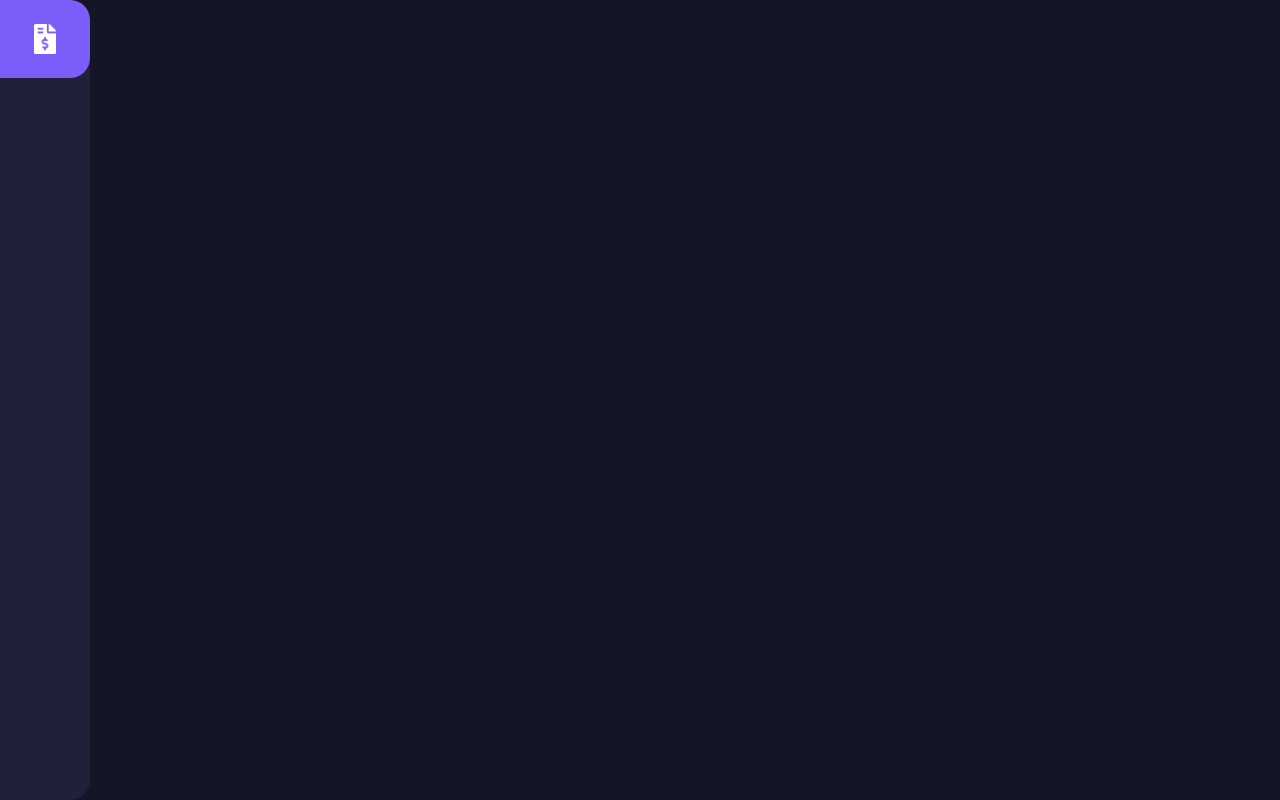
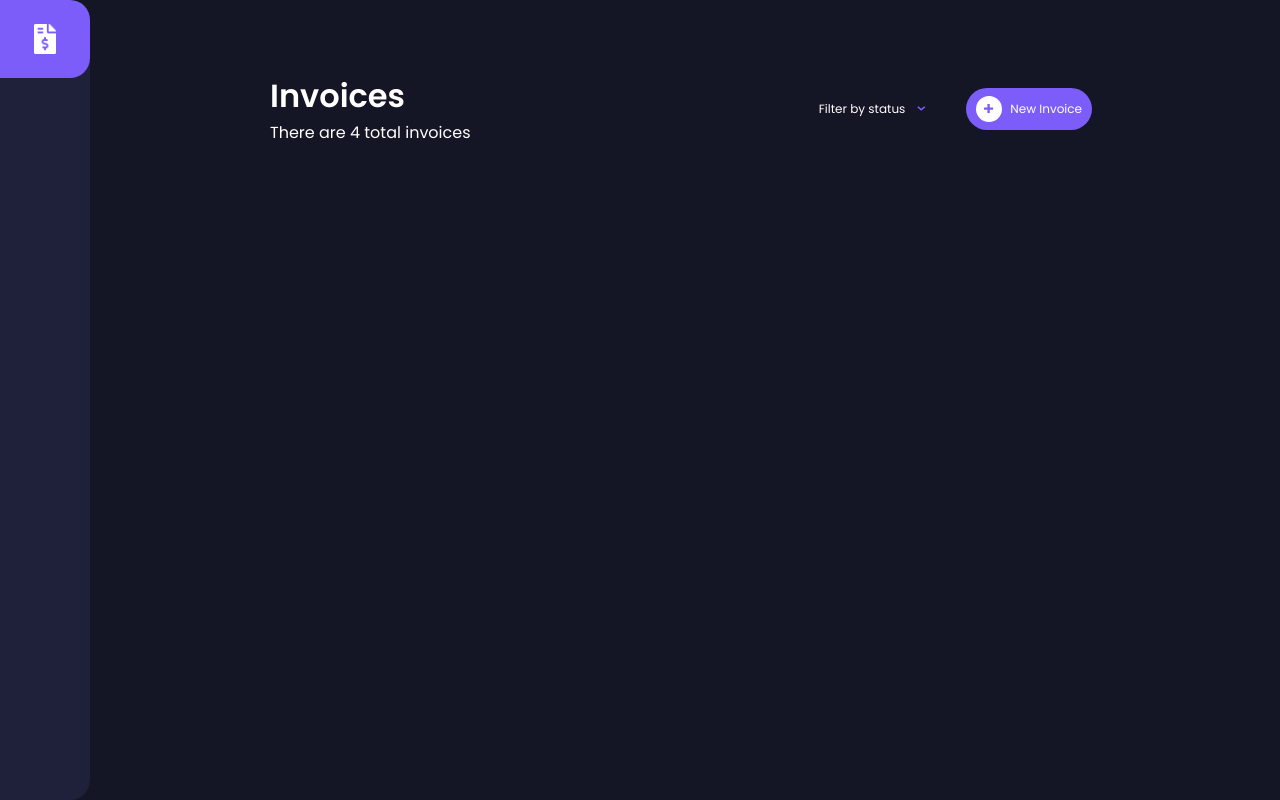
Before and after one commit to alexandre-soares/pay-for-it, a Vue app: page / in a window 1280 px wide. Built offline with nearby package versions, Linux system fonts and the light colour scheme.

Commit message:
adding home header

```diff
--- a/src/views/Home.vue
+++ b/src/views/Home.vue
@@ -1,10 +1,131 @@
 <template>
-  <div class="home"></div>
+  <div class="home container">
+    <!-- Header -->
+    <div class="header flex">
+      <div class="left flex flex-column">
+        <h1>Invoices</h1>
+        <span>There are 4 total invoices</span>
+      </div>
+      <div class="right flex">
+        <div @click="toggleFilterMenu" class="filter flex">
+          <span>Filter by status</span>
+          <img src="@/assets/icon-arrow-down.svg" alt="icon" />
+          <ul v-show="filterMenu" class="filter-menu">
+            <li>Draft</li>
+            <li>Pending</li>
+            <li>Paid</li>
+            <li>Clear Filter</li>
+          </ul>
+        </div>
+        <div @click="newInvoice" class="button flex">
+          <div class="inner-button flex">
+            <img src="@/assets/icon-plus.svg" alt="icon" />
+          </div>
+          <span>New Invoice</span>
+        </div>
+      </div>
+    </div>
+  </div>
 </template>
 
 <script>
 export default {
   name: "Home",
   components: {},
+  data() {
+    return {
+      filterMenu: null,
+    };
+  },
+  methods: {
+    toggleFilterMenu() {
+      this.filterMenu = !this.filterMenu;
+    },
+    newInvoice() {
+      console.log("newInvoice");
+    },
+  },
 };
 </script>
+
+<style lang="scss" scoped>
+.home {
+  color: #fff;
+
+  .header {
+    margin-bottom: 65px;
+
+    .left,
+    .right {
+      flex: 1;
+    }
+
+    .right {
+      justify-content: flex-end;
+      align-items: center;
+
+      .button,
+      .filter {
+        align-items: center;
+
+        span {
+          font-size: 12px;
+        }
+      }
+
+      .filter {
+        position: relative;
+        cursor: pointer;
+        margin-right: 40px;
+
+        img {
+          margin-left: 12px;
+          width: 9px;
+          height: 5px;
+        }
+
+        .filter-menu {
+          width: 120px;
+          position: absolute;
+          top: 25px;
+          list-style: none;
+          background-color: #1e2139;
+          box-shadow: 0 4px 6px -1px rgba(0, 0, 0, 0.1),
+            0 2px 4px -1px rgba(0, 0, 0, 0.06);
+
+          li {
+            cursor: pointer;
+            font-size: 12px;
+            padding: 10px 20px;
+
+            &:hover {
+              color: #1e2139;
+              background-color: #fff;
+            }
+          }
+        }
+      }
+
+      .button {
+        padding: 8px 10px;
+        background-color: #7c5dfa;
+        border-radius: 40px;
+
+        .inner-button {
+          margin-right: 8px;
+          border-radius: 50%;
+          padding: 8px;
+          align-items: center;
+          justify-content: center;
+          background-color: #fff;
+
+          img {
+            width: 10px;
+            height: 10px;
+          }
+        }
+      }
+    }
+  }
+}
+</style>
```
